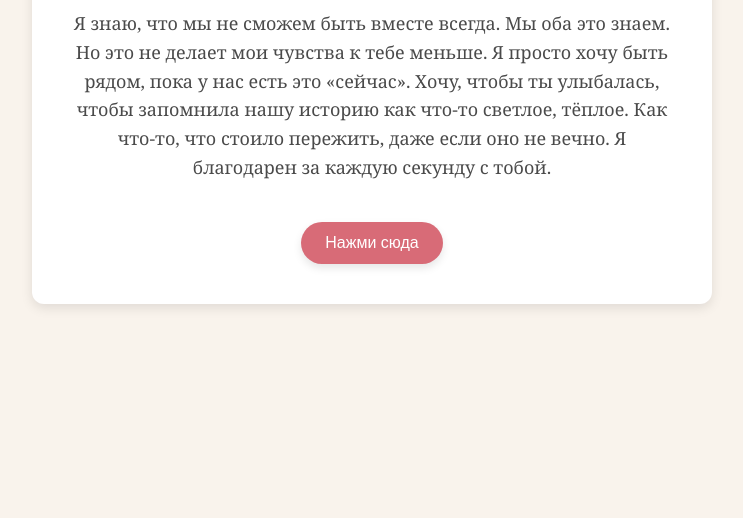
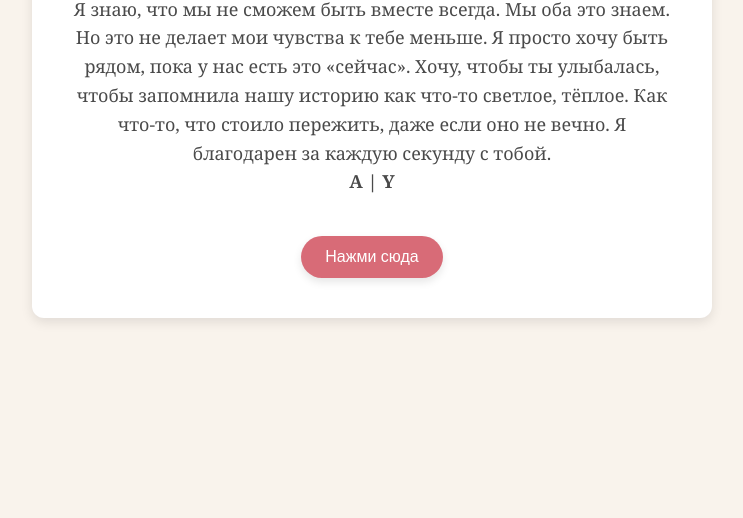
Before and after one commit to asilWeebx/shablom, a plain HTML site: page index.html in a window 1280 px wide. Shown: the part 322-840 px from the top of the page, without its empty margins (268-1011 px from the left). Drawn offline with Linux system fonts and the light colour scheme.

Commit message:
first commit

```diff
--- a/index.html
+++ b/index.html
@@ -70,7 +70,7 @@
     Но это не делает мои чувства к тебе меньше. Я просто хочу быть рядом, пока у нас есть это «сейчас».
     Хочу, чтобы ты улыбалась, чтобы запомнила нашу историю как что-то светлое, тёплое.
     Как что-то, что стоило пережить, даже если оно не вечно.
-    Я благодарен за каждую секунду с тобой.</p>
+    Я благодарен за каждую секунду с тобой. <br><b>A | Y</b></p>
     <button class="btn" onclick="alert('«Виноваты звезды» <1:03:17>')">Нажми сюда</button>
 </div>
 
```
